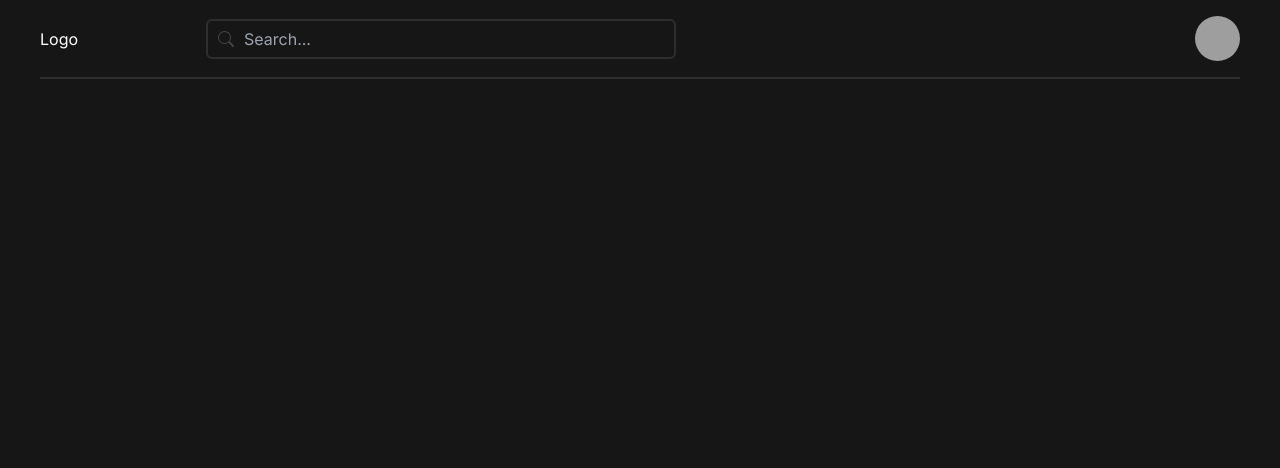
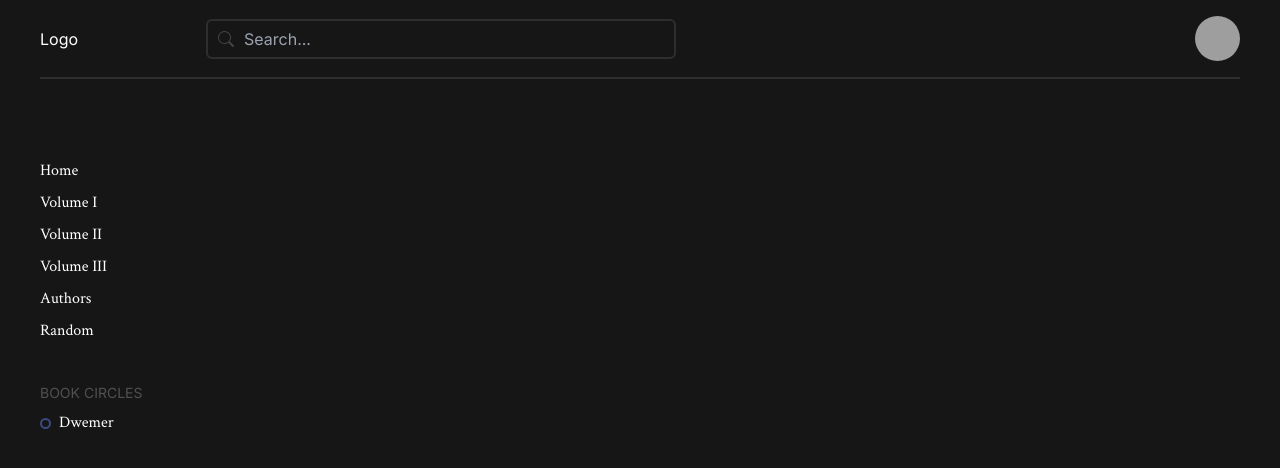
Before and after one commit to Jack-LP/Arcanaeum, a React (Vite) app: page / in a window 1280 px wide. Shown: the top 468 px of the page. Built offline with nearby package versions, Linux system fonts and the light colour scheme; grey boxes are pictures that could not be loaded.

Commit message:
Added Sidebar

```diff
--- a/index.html
+++ b/index.html
@@ -8,6 +8,10 @@
       href="https://fonts.googleapis.com/css?family=Inter:100,200,300,regular,500,600,700,800,900"
       rel="stylesheet"
     />
+    <link
+      href="https://fonts.googleapis.com/css?family=Crimson+Text:regular,italic,600,600italic,700,700italic"
+      rel="stylesheet"
+    />
     <title>The Arcanaeum</title>
   </head>
   <body>
--- a/src/App.tsx
+++ b/src/App.tsx
@@ -1,9 +1,11 @@
 import Navbar from './components/Navbar';
+import Sidebar from './components/Sidebar';
 
 function App() {
   return (
-    <div className='bg-charcoal w-screen h-screen text-white font-inter'>
+    <div className='bg-charcoal w-screen h-screen text-white font-inter px-10 flex flex-col gap-20'>
       <Navbar />
+      <Sidebar />
     </div>
   );
 }
--- a/src/components/Navbar.tsx
+++ b/src/components/Navbar.tsx
@@ -2,7 +2,7 @@ import Searchbar from './Searchbar';
 
 const Navbar = () => {
   return (
-    <div className='flex items-center py-4 gap-32 mx-10 border-b-2 border-white/10'>
+    <div className='flex items-center py-4 gap-32 border-b-2 border-white/10'>
       <h1>Logo</h1>
       <Searchbar />
       <img
--- /dev/null
+++ b/src/components/Sidebar.tsx
@@ -0,0 +1,38 @@
+const Sidebar = () => {
+  return (
+    <div className='flex flex-col gap-10 font-crimson'>
+      <ul className='flex flex-col gap-2'>
+        <li>
+          <a href=''>Home</a>
+        </li>
+        <li>
+          <a href=''>Volume I</a>
+        </li>
+        <li>
+          <a href=''>Volume II</a>
+        </li>
+        <li>
+          <a href=''>Volume III</a>
+        </li>
+        <li>
+          <a href=''>Authors</a>
+        </li>
+        <li>
+          <a href=''>Random</a>
+        </li>
+      </ul>
+      <div className='flex flex-col gap-2'>
+        <p className='uppercase text-white/25 text-sm font-inter'>
+          Book Circles
+        </p>
+        <ul className='flex flex-col gap-2'>
+          <li className='flex items-center gap-2'>
+            <div className='w-[11px] h-[11px] rounded-full border-2 border-[#3c4982]'></div>
+            <a href=''>Dwemer</a>
+          </li>
+        </ul>
+      </div>
+    </div>
+  );
+};
+export default Sidebar;
--- a/tailwind.config.js
+++ b/tailwind.config.js
@@ -8,6 +8,7 @@ export default {
       },
       fontFamily: {
         inter: 'Inter',
+        crimson: 'Crimson Text',
       },
     },
   },
```
